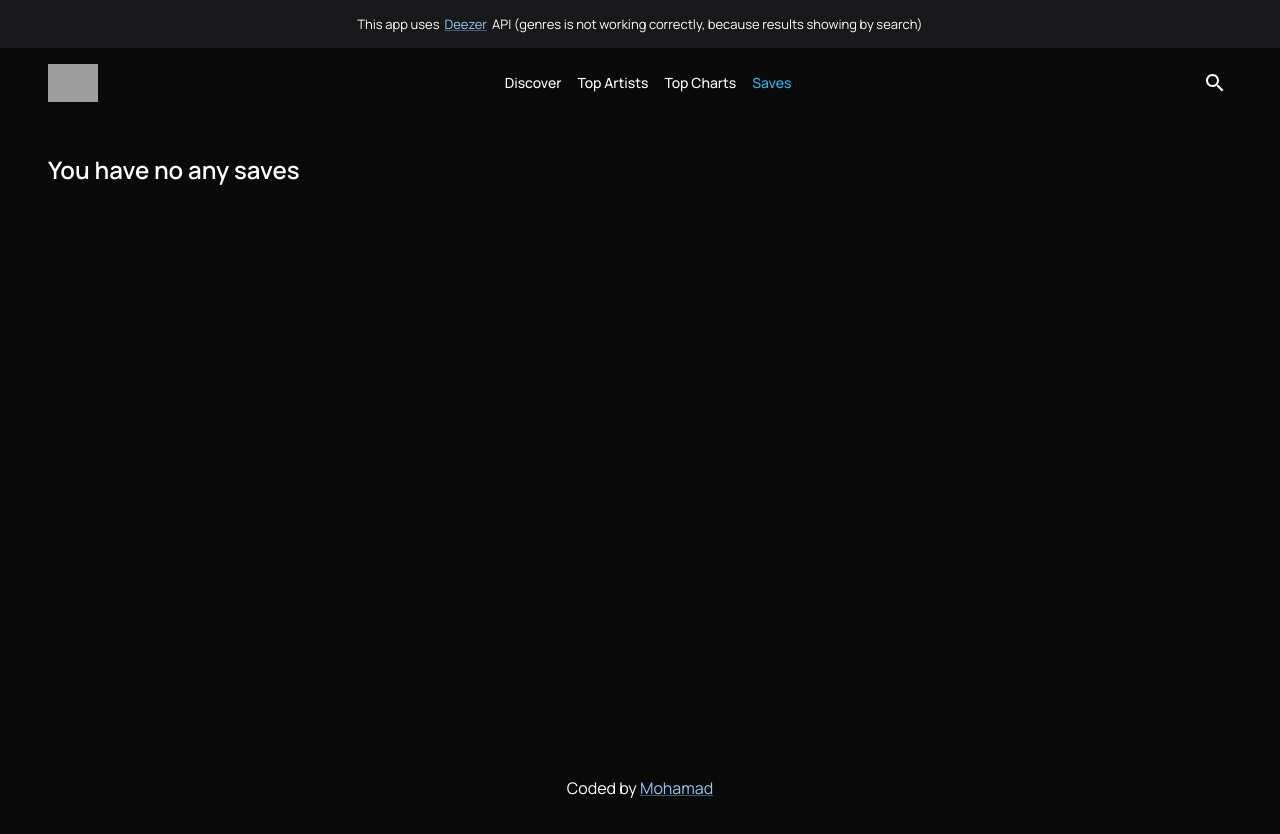
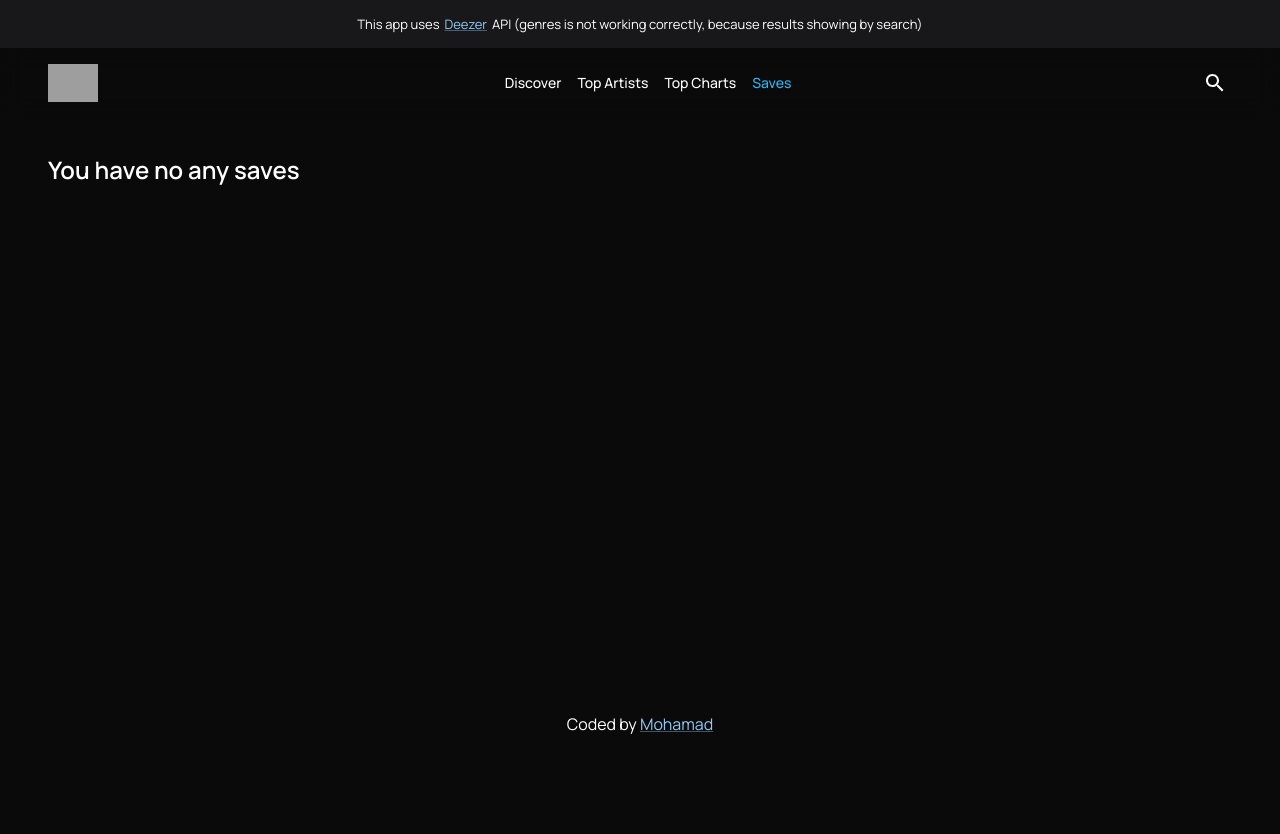
Before and after one commit to mohamad-21/deezer-music-app, a React (Vite) app: page /saves in a window 1280 px wide. Shown: the top 834 px of the page. After the commit the page ends 800 px from the top, so only its background shows below. Built offline with nearby package versions, Linux system fonts and the light colour scheme; grey boxes are pictures that could not be loaded.

Commit message:
remove theme mode and change styles

```diff
--- a/src/App.jsx
+++ b/src/App.jsx
@@ -14,7 +14,7 @@ import Footer from "./components/Footer";
 
 function App() {
 
-  const { themeMode, currentMusic, volume, playMode, isPlaying, showPlayer, dispatch } = useAppContext();
+  const { currentMusic, volume, playMode, isPlaying, showPlayer, dispatch } = useAppContext();
 
   return (
     <ThemeProvider theme={MUITheme}>
@@ -24,7 +24,7 @@ function App() {
       <div className={`app text-white `}>
         <div className="text-center py-3 sm:px-12 px-6 text-[13px] bg-zinc-900 text-white leading-6">This app uses <Link href="https://developers.deezer.com/api" sx={{mx: 0.3}} target="_blank">Deezer</Link> API (genres is not working correctly, because results showing by search)</div>
         <div className="flex justify-center">
-          <div className="flex flex-col w-full min-h-[100dvh]">
+          <div className="flex flex-col w-full min-h-[92vh]">
             <Header />
             <div className="py-9 sm:px-12 px-6">
               <Routes>
--- a/src/components/Footer.jsx
+++ b/src/components/Footer.jsx
@@ -3,7 +3,7 @@ import React from 'react'
 
 const Footer = () => {
   return (
-    <footer className="pb-12 pt-24 flex items-center justify-center mt-auto">
+    <footer className="py-12 flex items-center justify-center mt-auto">
       <p>Coded by <Link href="https://github.com/mohamadc21" target="_blank" className="text-sky-500">Mohamad</Link></p>
     </footer>
   )
--- a/src/contexts/AppContext.jsx
+++ b/src/contexts/AppContext.jsx
@@ -1,9 +1,7 @@
-import { createContext, useContext, useReducer, useState, useEffect } from "react"
+import { createContext, useContext, useReducer, useEffect } from "react"
 import settings from "../settings.js";
 
 const AppContext = createContext();
-
-const initialTheme = localStorage.getItem('theme') || 'dark';
 
 const initialState = {
   musics: [],
@@ -20,8 +18,6 @@ const initialState = {
 }
 
 export const AppContextProvider = ({children}) => {
-
-  const [themeMode, setThemeMode] = useState(initialTheme);
 
   const detectCurrentList = (state) => {
     return  state.isTopChartsPlaying ? state.topCharts : state.musics;
@@ -186,17 +182,9 @@ export const AppContextProvider = ({children}) => {
     }
   }, [state.currentIndex]);
 
-  useEffect(() => {
-    localStorage.setItem('theme', themeMode);
-  }, [themeMode]);
-
-  console.log(state);
-
   return (
     <AppContext.Provider
       value={{
-        themeMode,
-        setThemeMode,
         dispatch,
         ...state
       }}
```
